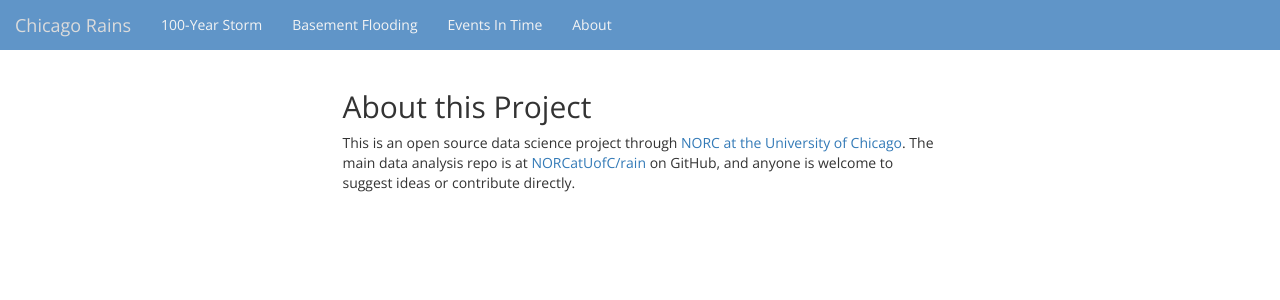
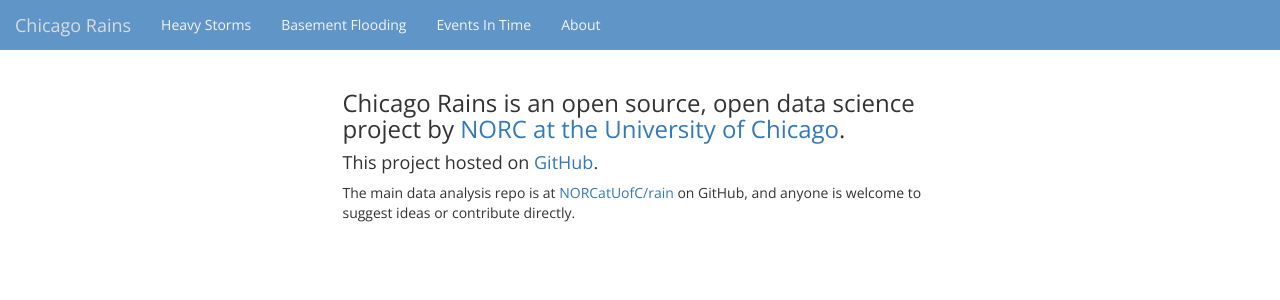
Before and after one commit to NORCatUofC/rainapp, a Django app: page /about in a window 1280 px wide. Shown: the top 300 px of the page. Run offline with Django 3.2, Linux system fonts and the light colour scheme; some libraries are stand-ins or nearby versions.

Commit message:
Random cleanup

```diff
--- a/events/templates/about.html
+++ b/events/templates/about.html
@@ -3,10 +3,12 @@
 
 {% block content %}
 <div class="col-md-6 col-md-offset-3">
-  <h2>About this Project</h2>
-  <p>This is an open source data science project through <a href="http://www.norc.org/Pages/default.aspx"
-  target="_blank">NORC at the University of Chicago</a>. The main data analysis
+
+  <h3>Chicago Rains is an open source, open data science project by <a href="http://www.norc.org"
+  target="_blank">NORC at the University of Chicago</a>.</h3>
+    <h4>This project hosted on <a href="https://github.com/NORCatUofC/rain" target="_blank">GitHub</a>.</h4>
+    The main data analysis
   repo is at <a href="https://github.com/NORCatUofC/rain" target="_blank">NORCatUofC/rain</a>
-  on GitHub, and anyone is welcome to suggest ideas or contribute directly.</p>
+  on GitHub, and anyone is welcome to suggest ideas or contribute directly.</h3>
 </div>
 {% endblock %}
--- a/events/templates/layout.html
+++ b/events/templates/layout.html
@@ -53,7 +53,7 @@
         <!-- Collect the nav links, forms, and other content for toggling -->
         <div class="collapse navbar-collapse" id="bs-example-navbar-collapse-1">
             <ul class="nav navbar-nav">
-                <li><a href="/one_hundred_year">100-Year Storm</a></li>
+                <li><a href="/nyear">Heavy Storms</a></li>
                 <li><a href="{% url 'basement_flooding' %}">Basement Flooding</a></li>
                 <!-- <li><a href="/csos/reversals">Sewage in Lake Michigan</a></li> -->
                 <li><a href="{% url 'show_data' %}">Events In Time</a></li>
```
Also changed, not shown: events/static/js/nyearChart.js (+7 -3 lines), events/templates/nyear.html (+7 -3 lines).
